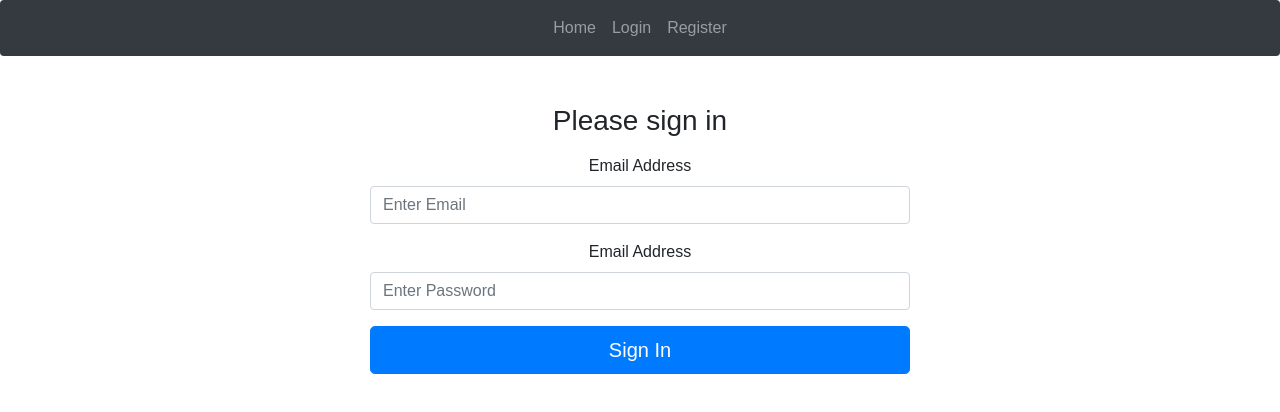
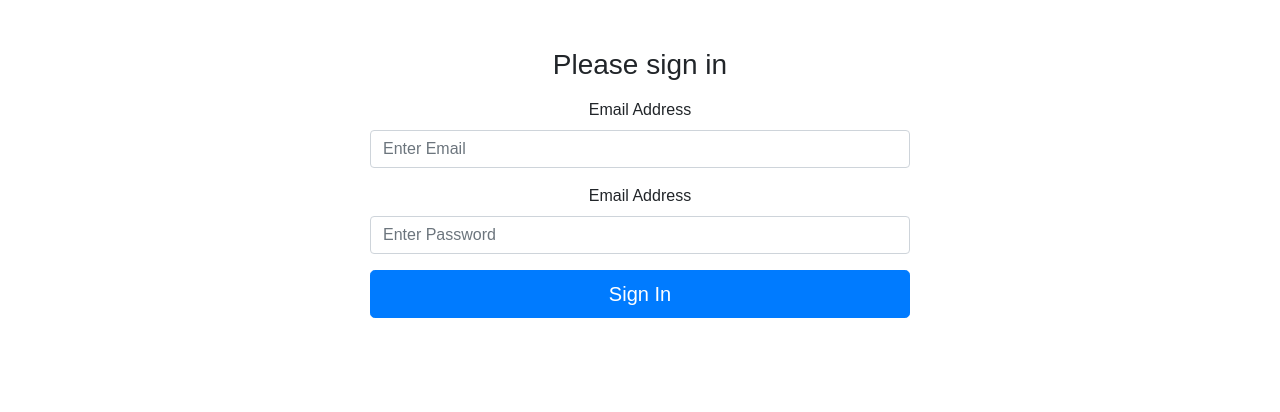
Before and after one commit to akashsuresh13/UP2, a React (Create React App) app in the folder frontend/: page / in a window 1280 px wide. Shown: the top 412 px of the page. Built offline with nearby package versions, Linux system fonts and the light colour scheme.

Commit message:
navbar changed

```diff
--- a/frontend/src/components/Navbar.js
+++ b/frontend/src/components/Navbar.js
@@ -8,31 +8,8 @@
         this.props.history.push(`/`)
     }
     render(){
-        const loginRegLink = (
-            <ul className="navbar-nav">
-                <li className="nav-item">
-                    <Link to="/login" className="nav-link">
-                        Login
-                    </Link>
-                </li>
-                <li className="nav-item">
-                    <Link to="/register" className="nav-link">
-                        Register
-                    </Link>
-                </li>
-            </ul>
-        )
         const userLink = (
-            <ul className="navbar-nav">
-                <li className="nav-item">
-                    <a href="" onClick={this.logOut.bind(this)} className="nav-link">
-                        Logout
-                    </a>
-                </li>
-            </ul>
-        )
 
-        return (
             <nav className="navbar navbar-expand-lg navbar-dark bg-dark rounded">
 
                 <button
@@ -53,16 +30,26 @@
                     id="navbar1">
 
                     <ul className="navbar-nav">
+
                         <li className="nav-item">
                             <Link to="/profile" className="nav-link">
                                 Home
                             </Link>
                         </li>
+
+                        <li className="nav-item">
+                            <a href="" onClick={this.logOut.bind(this)} className="nav-link">
+                                Logout
+                            </a>
+                        </li>
                     </ul>
-                    {localStorage.usertoken ? userLink : loginRegLink}
                 </div>
 
             </nav>
+        )
+
+        return (
+            localStorage.usertoken ? userLink : null
         )
     }
 }
```
